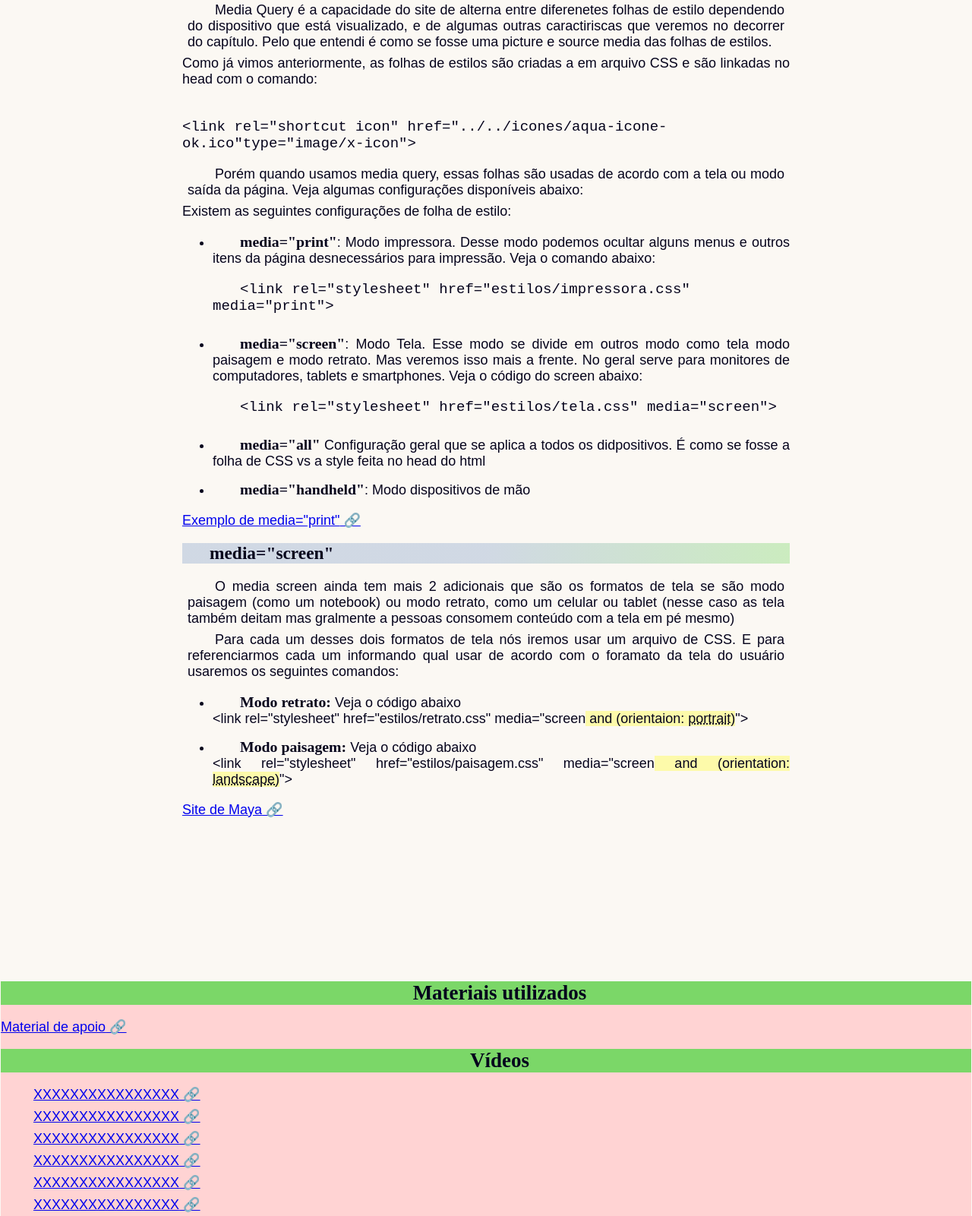
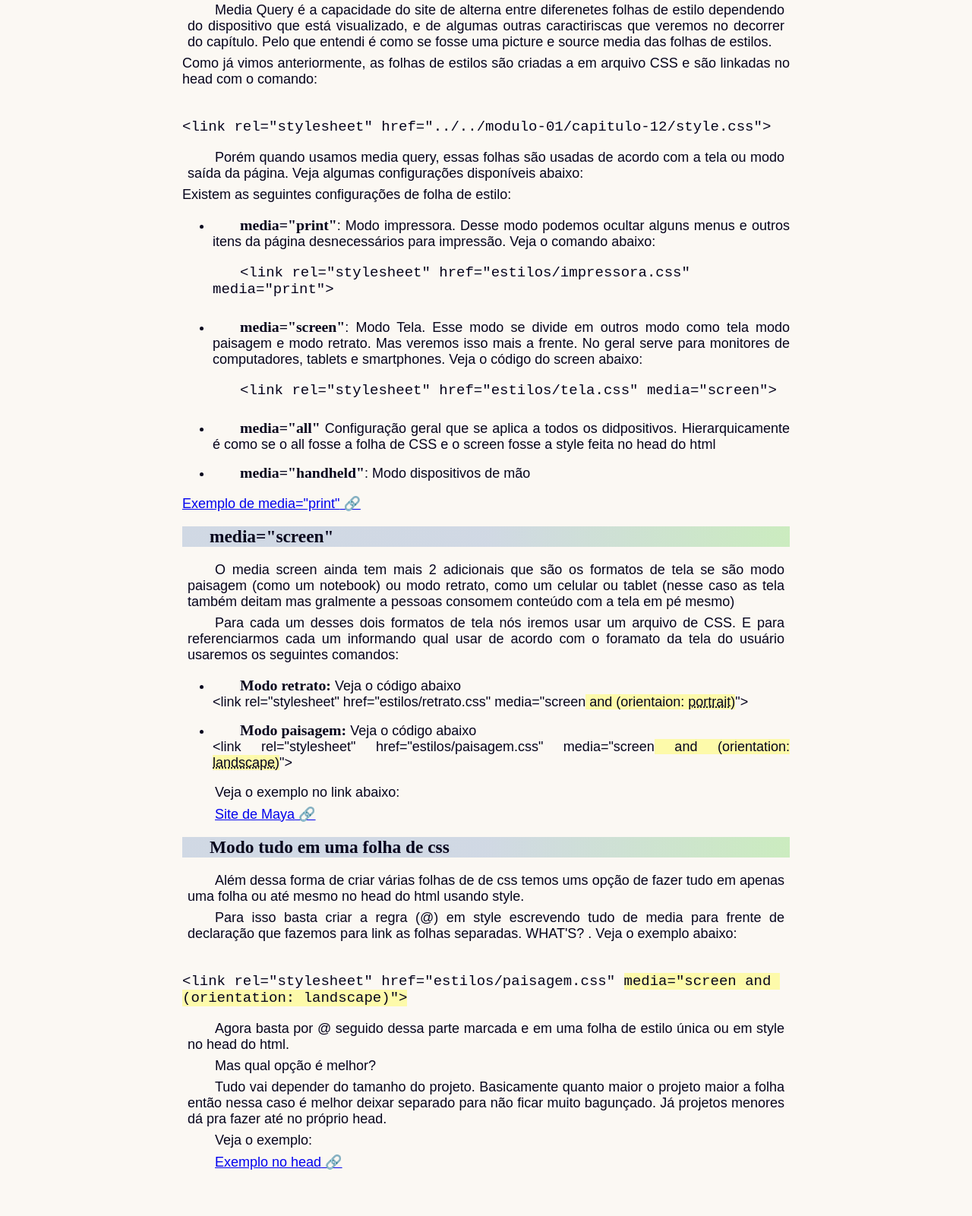
Before and after one commit to githuballan/curso-html5, a plain HTML site: page modulo-04/capitulo-25/capitulo-25.html in a window 1280 px wide. Shown: the part 279-1880 px from the top of the page at 76% size. Drawn offline with Linux system fonts and the light colour scheme.

Commit message:
link maya

```diff
--- a/modulo-04/capitulo-25/capitulo-25.html
+++ b/modulo-04/capitulo-25/capitulo-25.html
@@ -24,7 +24,7 @@
 
     <pre>
 
-&lt;link rel="shortcut icon" href="../../icones/aqua-icone-ok.ico"type="image/x-icon">
+&lt;link rel="stylesheet" href="../../modulo-01/capitulo-12/style.css">
     </pre>
     <p>
         Porém quando usamos media query, essas folhas são usadas de acordo com a tela ou modo saída da página. Veja algumas configurações disponíveis abaixo:
@@ -40,7 +40,7 @@
             <pre>
 &lt;link rel="stylesheet" href="estilos/tela.css" media="screen">
             </pre>
-            <li><strong>media="all"</strong> Configuração geral que se aplica a todos os didpositivos. É como se fosse a folha de CSS vs a style feita no head do html </li>
+            <li><strong>media="all"</strong> Configuração geral que se aplica a todos os didpositivos. Hierarquicamente é como se o all fosse a folha de CSS e o screen fosse a style feita no head do html </li>
 
             <li><strong>media="handheld"</strong>: Modo dispositivos de mão</li>
     </ul>
@@ -57,16 +57,39 @@
     <ul>
         <li><strong>Modo retrato:</strong> Veja o código abaixo</li>
         &lt;link rel="stylesheet" href="estilos/retrato.css" media="screen<span class="mark"> and (orientaion: <abbr title="Retrato em inglês">portrait</abbr>)</span>">
+
         <li><strong>Modo paisagem:</strong> Veja o código abaixo</li>
         &lt;link rel="stylesheet" href="estilos/paisagem.css" media="screen<span class="mark"> and (orientation: <abbr title="Paisagem em inglês">landscape</abbr>)</span>">
 
     </ul>
-    <a href="exercicios/ex02/ex02.html"> Site de Maya</a>
+    <p>
+        Veja o exemplo no link abaixo:
+    </p>
+    <p><a href="exercicios/ex02/ex02.html"> Site de Maya</a></p>
 
+   <h2> Modo tudo em uma folha de css</h2>
+   <p>Além dessa forma de criar várias folhas de de css temos ums opção de fazer tudo em apenas uma folha ou até mesmo no head do html usando style. </p>
+   <p>
+    Para isso basta criar a regra (@) em style escrevendo tudo de media para frente de declaração que fazemos para link as folhas separadas. WHAT'S? . Veja o exemplo abaixo:
+   </p>
 
+   <pre>
 
-
-
+&lt;link rel="stylesheet" href="estilos/paisagem.css" <span class="mark">media="screen and (orientation: landscape)"></span>
+    </pre>
+		<p>
+            Agora basta por @ seguido dessa parte marcada e em uma folha de estilo única ou em style no head do html.
+        </p>
+        <p>
+            Mas qual opção é melhor?
+        </p>
+        <p>
+            Tudo vai depender do tamanho do projeto. Basicamente quanto maior o projeto maior a folha então nessa caso é melhor deixar separado para não ficar muito bagunçado. Já projetos menores dá pra fazer até no próprio head.
+        </p>
+        <p>Veja o exemplo:</p>
+        <p>
+            <a href="exercicios/ex03/ex03.html" target="_blank"> Exemplo no head</a>
+        </p>
     <!--
             <li><strong></strong></li>
     -->
```
Also changed, not shown: modulo-04/capitulo-25/exercicios/ex02/ex02.html (+1 -0 lines), modulo-04/capitulo-25/exercicios/ex03/ex03.html (added, +72 -0 lines), modulo-04/capitulo-25/exercicios/ex03/imagens/maya-paisagem.jpg (added), modulo-04/capitulo-25/exercicios/ex03/imagens/maya-retrato.jpg (added).
